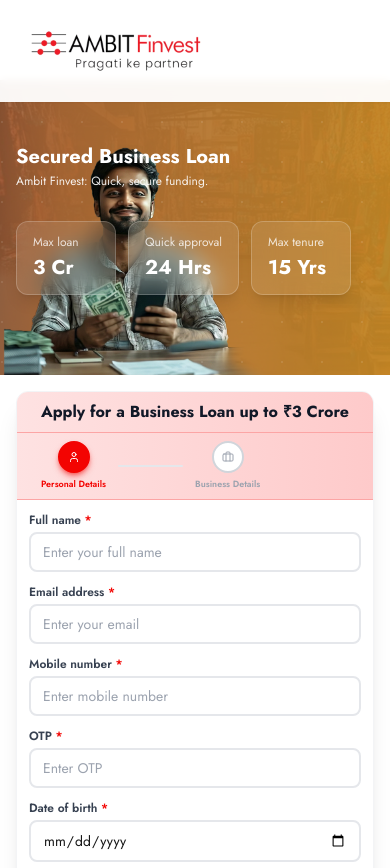
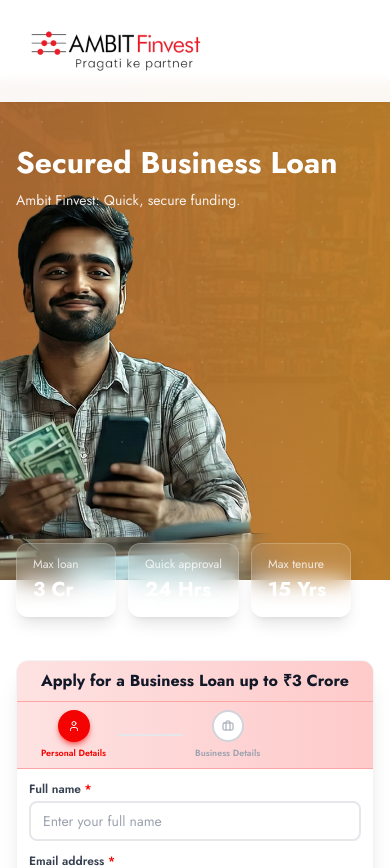
Before and after one commit to aditya-isadkar/ambit-landing-page, a Next.js app: page / in a window 390 px wide. Shown: the top 868 px of the page. Built offline with nearby package versions, Linux system fonts and the light colour scheme.

Commit message:
mobile view changes

```diff
--- a/src/components/Hero.tsx
+++ b/src/components/Hero.tsx
@@ -5,10 +5,20 @@
 export default function Hero() {
   return (
     <>
-      {/* Banner Section - Separate on mobile */}
-      <section className="relative overflow-hidden lg:hidden">
-        {/* Banner Background Image */}
-        <div className="absolute inset-0">
+      {/* =========================================
+          MOBILE BANNER SECTION
+          ========================================= */}
+      {/*
+          1. Removed 'overflow-hidden' from here so the boxes can hang out the bottom.
+          2. Kept h-[500px] to maintain banner height.
+      */}
+      <section className="relative lg:hidden h-[500px]">
+
+        {/* Banner Background Image Wrapper
+            Added 'overflow-hidden' HERE instead, so the image stays contained
+            but the feature boxes (which are outside this div) can spill out.
+        */}
+        <div className="absolute inset-0 overflow-hidden">
           <Image
             src={bannerImage}
             alt="Business Loan Banner"
@@ -16,8 +26,6 @@
             className="object-cover"
             priority
           />
-        </div>
-
            {/* Background Pattern */}
           <div className="absolute inset-0 opacity-10 z-0">
             <div className="absolute inset-0" style={{
@@ -25,19 +33,27 @@
               backgroundSize: '40px 40px'
             }}></div>
           </div>
+        </div>
 
-        {/* Banner Content */}
-        <div className="relative z-10 container mx-auto px-4 py-24 pt-16 pb-20">
-          <div className="text-white mb-8">
-            <h1 className="text-xl font-bold mb-1 leading-tight">
+        {/* Banner Text Content */}
+        <div className="relative z-10 container mx-auto px-4 pt-16">
+          <div className="text-white">
+            <h1 className="text-3xl font-bold mb-2 leading-tight">
               Secured Business Loan
             </h1>
-            <p className="text-xs text-white/90">
+            <p className="text-sm text-white/90">
               Ambit Finvest: Quick, secure funding.
             </p>
           </div>
+        </div>
 
-          {/* Feature Boxes - Mobile */}
+        {/*
+            FEATURE BOXES - MOBILE
+            1. bottom-0: Position at the bottom edge.
+            2. translate-y-1/2: This moves it DOWN by 50% of its own height.
+               (This creates the "half-in, half-out" glass effect).
+        */}
+        <div className="absolute bottom-0 left-0 z-20 w-full px-4 translate-y-1/2">
           <div className="flex flex-wrap justify-start gap-3">
             <div className="bg-white/10 backdrop-blur-md rounded-xl px-4 py-3 min-w-[100px] border border-white/20 shadow-lg">
               <div className="text-xs text-white/80 mb-1">Max loan</div>
@@ -55,16 +71,24 @@
         </div>
       </section>
 
-      {/* Form Section - Separate on mobile */}
-      <section className="lg:hidden bg-white py-4">
+      {/* =========================================
+          MOBILE FORM SECTION
+          ========================================= */}
+      {/*
+          Added 'mt-16' (margin-top).
+          Since the boxes above are pushed down ~40-50px, we need to push
+          this section down so the boxes don't cover the form title.
+      */}
+      <section className="lg:hidden bg-white py-4 mt-16">
         <div className="container mx-auto px-4">
           <MultipartForm />
         </div>
       </section>
 
-      {/* Desktop Layout - Combined Section */}
+      {/* =========================================
+          DESKTOP VIEW (Unchanged)
+          ========================================= */}
       <section className="hidden lg:block relative overflow-hidden">
-        {/* Banner Background Image */}
         <div className="absolute inset-0">
           <Image
             src={bannerImage}
@@ -75,7 +99,6 @@
           />
         </div>
 
-        {/* Background Pattern */}
         <div className="absolute inset-0 opacity-10 z-0">
           <div className="absolute inset-0" style={{
             backgroundImage: `radial-gradient(circle at 2px 2px, white 1px, transparent 0)`,
@@ -83,10 +106,8 @@
           }}></div>
         </div>
 
-        {/* Content */}
         <div className="relative z-10 container mx-auto px-4 py-12 pt-20 pb-24">
           <div className="grid grid-cols-2 gap-8 items-start">
-            {/* Banner Content - Left */}
             <div className="text-white">
               <h1 className="text-4xl lg:text-6xl font-bold mb-3 leading-tight">
                 Secured Business Loan
@@ -95,15 +116,12 @@
                 Ambit Finvest: Quick, secure funding.
               </p>
             </div>
-
-            {/* Form - Right */}
             <div className="pl-4">
               <MultipartForm />
             </div>
           </div>
         </div>
 
-        {/* Feature Boxes - Bottom with Glass Effect */}
         <div className="absolute bottom-0 left-0 right-0 z-20 pb-6">
           <div className="container mx-auto px-4">
             <div className="flex flex-wrap justify-start gap-3">
```
Lines whose indentation alone changed are shown as unchanged.
